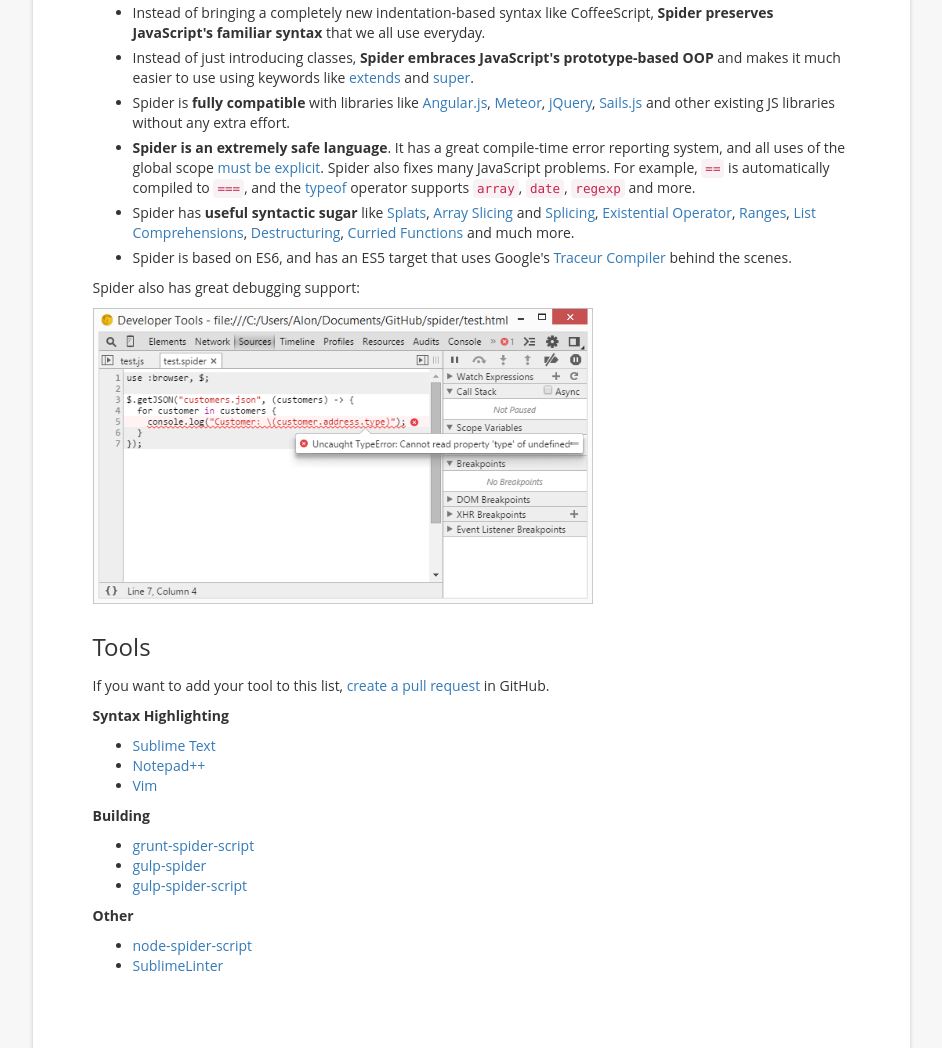
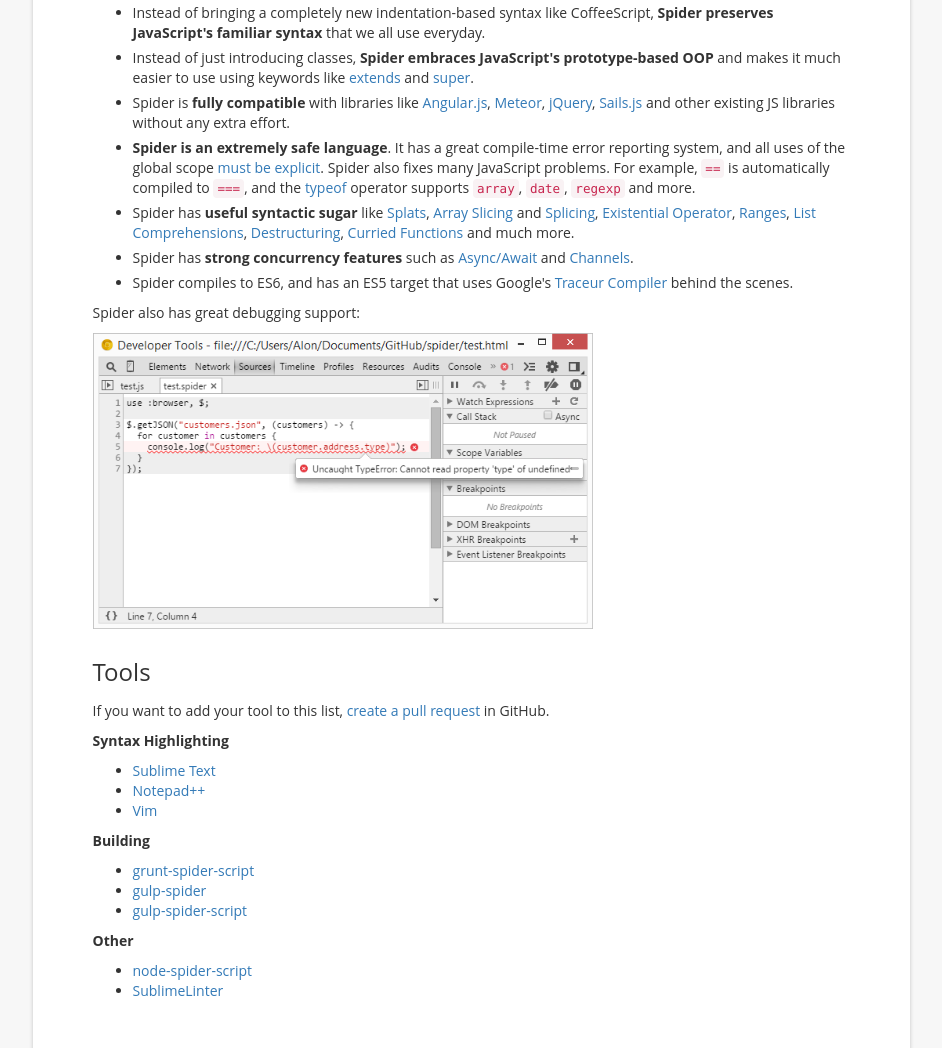
Before and after one commit to alongubkin/spider, a plain HTML site: page index.html in a window 1280 px wide. Shown: the part 1411-2459 px from the top of the page, without its empty margins (315-1257 px from the left). Drawn offline with nearby package versions, Linux system fonts and the light colour scheme; a script that the page names is missing; a web font is replaced by a local one.

Commit message:
note about concurrency

```diff
--- a/index.html
+++ b/index.html
@@ -241,7 +241,8 @@
                 <li>Spider is <strong>fully compatible</strong> with libraries like <a href="https://angularjs.org/">Angular.js</a>, <a href="https://www.meteor.com/">Meteor</a>, <a href="http://jquery.com/">jQuery</a>, <a href="http://sailsjs.org/">Sails.js</a> and other existing JS libraries without any extra effort.</li>
                 <li><strong>Spider is an extremely safe language</strong>. It has a great compile-time error reporting system, and all uses of the global scope <a href="#code-safety-global-scope-usage">must be explicit</a>. Spider also fixes many JavaScript problems. For example, <code>==</code> is automatically compiled to <code>===</code>, and the <a href="#code-safety-typeof">typeof</a> operator supports <code>array</code>, <code>date</code>, <code>regexp</code> and more.</li>
                 <li>Spider has <strong>useful syntactic sugar</strong> like <a href="#functions-splats">Splats</a>, <a href="#ranges-array-slicing">Array Slicing</a> and <a href="#ranges-array-splicing">Splicing</a>, <a href="#operators-existential-operator">Existential Operator</a>, <a href="#ranges">Ranges</a>, <a href="#list-comprehensions">List Comprehensions</a>, <a href="#destructuring">Destructuring</a>, <a href="#functions-curried-functions">Curried Functions</a> and much more.</li>
-                <li>Spider is based on ES6, and has an ES5 target that uses Google's <a href="https://github.com/google/traceur-compiler">Traceur Compiler</a> behind the scenes.</li>
+                <li>Spider has <strong>strong concurrency features</strong> such as <a href="#async">Async/Await</a> and <a href="#channels">Channels</a>.</li>
+                <li>Spider compiles to ES6, and has an ES5 target that uses Google's <a href="https://github.com/google/traceur-compiler">Traceur Compiler</a> behind the scenes.</li>
               </ul>
 
               <p>Spider also has great debugging support:</p>
```
